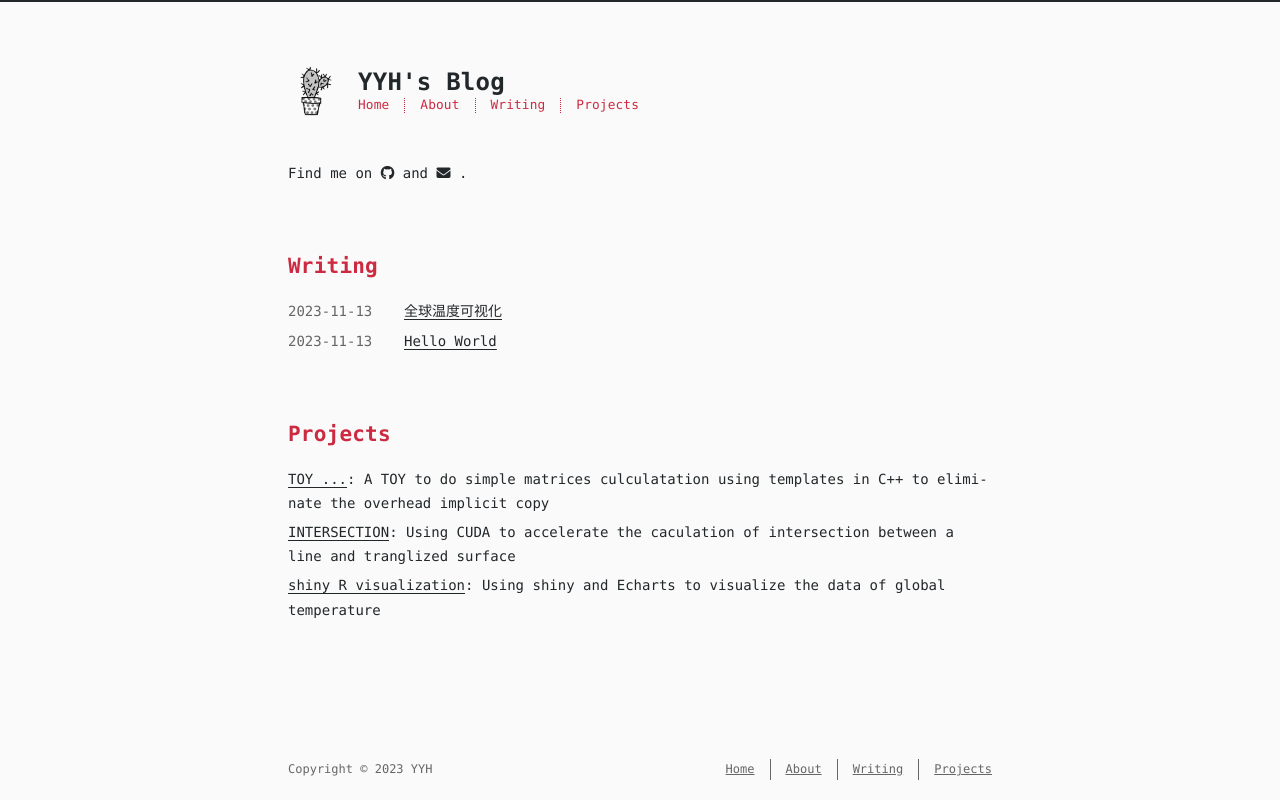
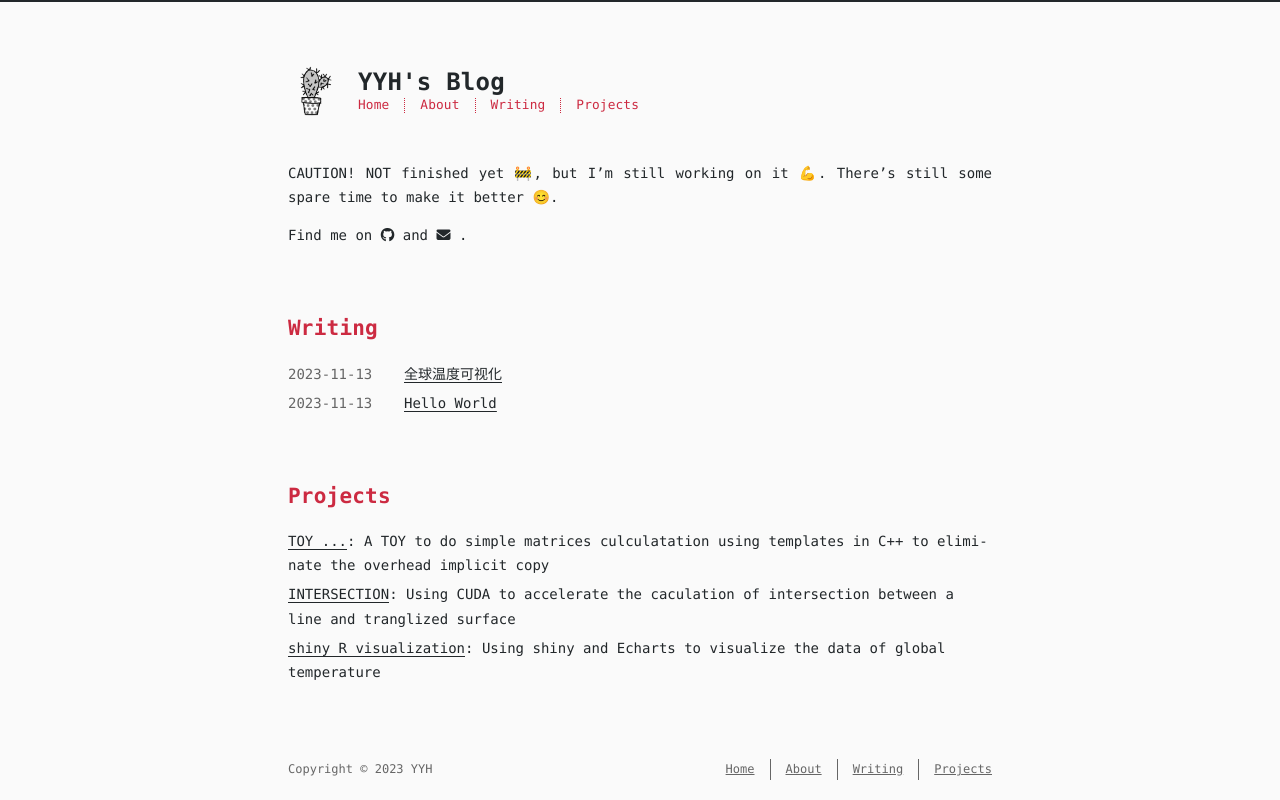
Before and after one commit to yinyihang0/yinyihang0.github.io, a plain HTML site: page index.html in a window 1280 px wide. Drawn offline with nearby package versions, Linux system fonts and the light colour scheme; a web font is replaced by a local one.

Commit message:
Site updated: 2023-11-14 01:21:33

```diff
--- a/index.html
+++ b/index.html
@@ -6,10 +6,12 @@
     <meta http-equiv="X-UA-Compatible" content="IE=edge">
     <meta name="HandheldFriendly" content="True">
     <meta name="viewport" content="width=device-width, initial-scale=1, maximum-scale=5" />
-    <meta property="og:type" content="website">
+    <meta name="description" content="CAUTION! NOT finished yet 🚧, but I&#39;m still working on it 💪. There&#39;s still some spare time to make it better 😊.">
+<meta property="og:type" content="website">
 <meta property="og:title" content="YYH&#39;s Blog">
 <meta property="og:url" content="http://example.com/index.html">
 <meta property="og:site_name" content="YYH&#39;s Blog">
+<meta property="og:description" content="CAUTION! NOT finished yet 🚧, but I&#39;m still working on it 💪. There&#39;s still some spare time to make it better 😊.">
 <meta property="og:locale" content="en_US">
 <meta property="article:author" content="YYH">
 <meta name="twitter:card" content="summary">
@@ -89,6 +91,9 @@
 
 
         <section id="about" class="p-note">
+
+    <p>CAUTION! NOT finished yet 🚧, but I’m still working on it 💪. There’s still some spare time to make it better 😊.</p>
+
 
 
     <p>
```
Also changed, not shown: 404.html (+3 -1 lines), archives/2023/11/index.html (+3 -1 lines), archives/2023/index.html (+3 -1 lines), archives/index.html (+3 -1 lines).
